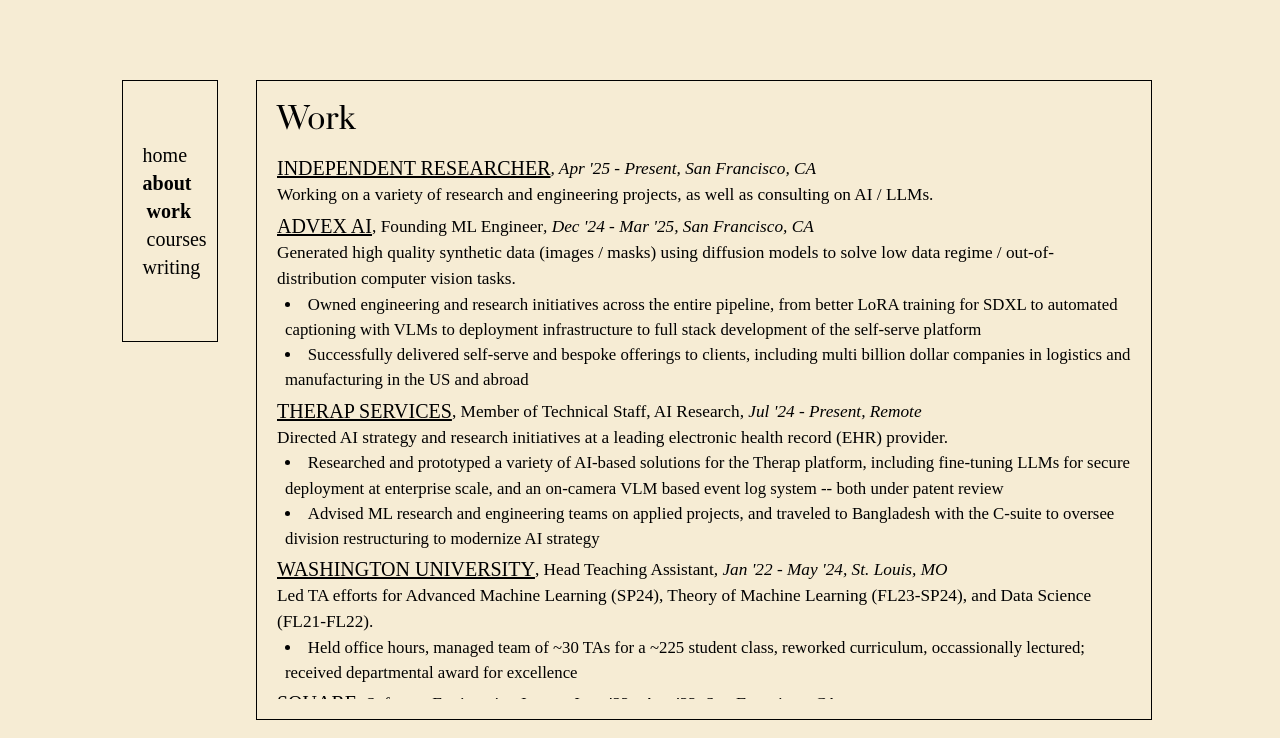
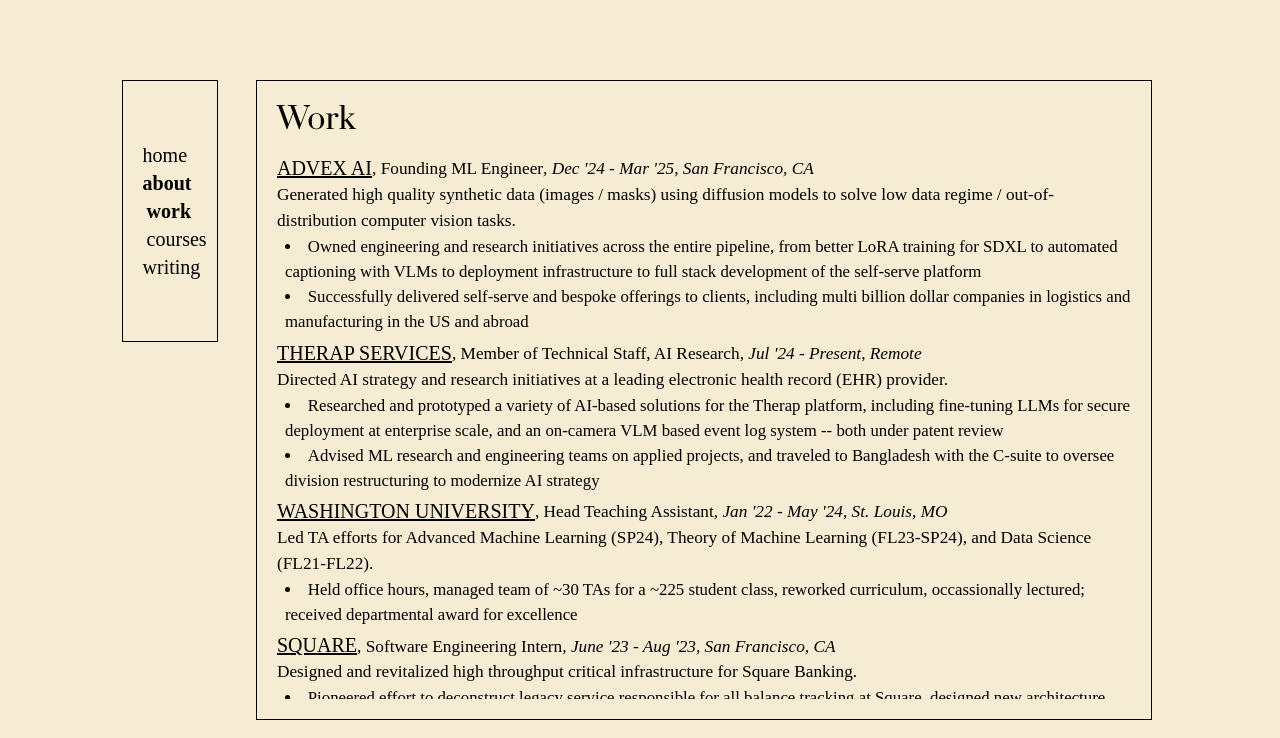
Before and after one commit to wsepesi/ws-personal-site, a Next.js app: page /about/work in a window 1280 px wide. Shown: the top 738 px of the page. Built offline with nearby package versions, Linux system fonts and the light colour scheme; a web font is replaced by a local one.

Commit message:
removed consulting copy

```diff
--- a/pages/about/work.tsx
+++ b/pages/about/work.tsx
@@ -12,15 +12,15 @@
 }
 
 const positions: Position[] = [
-    {
-        company: "INDEPENDENT RESEARCHER",
-        title: "",
-        location: "San Francisco, CA",
-        dates: "Apr '25 - Present",
-        description: "Working on a variety of research and engineering projects, as well as consulting on AI / LLMs.",
-        bullets: [
-        ]
-    },
+    // {
+    //     company: "INDEPENDENT RESEARCHER",
+    //     title: "",
+    //     location: "San Francisco, CA",
+    //     dates: "Apr '25 - Present",
+    //     description: "Working on a variety of research and engineering projects, as well as consulting on AI / LLMs.",
+    //     bullets: [
+    //     ]
+    // },
     {
         company: "ADVEX AI",
         title: "Founding ML Engineer",
--- a/pages/index.tsx
+++ b/pages/index.tsx
@@ -28,9 +28,9 @@
             <p className="mt-4">
               My interests lie across reinforcement learning, LLMs, and mechanistic interpretability. I&apos;ve <Link href="/about/work" className="underline hover:italic">worked as an ML engineer and researcher</Link> at Microsoft, Square, and a handful of startups in these areas and beyond. During my time at university, I was the Head Teaching Assistant for a variety of ML courses during my undergrad.
             </p>
-            <p className="mt-4">
+            {/* <p className="mt-4">
               I also consult on AI, with a focus on bringing my years of research and engineering expertise to help companies succeed in delivering the promises of AI / LLMs.
-            </p>
+            </p> */}
             <p className="mt-4">
               Outside of ML I enjoy music, travel, biking, contemporary art, and speaking French. You can contact me at <a href="mailto:hello@william.computer" className="underline hover:italic">hello [at] william [dot] computer</a> or <a href="https://twitter.com/robot__fan" className="underline hover:italic">[at] robot__fan</a> on Twitter, or find me on Github <a href="https://github.com/wsepesi" className="underline hover:italic">[at] wsepesi</a>.
             </p>
```
